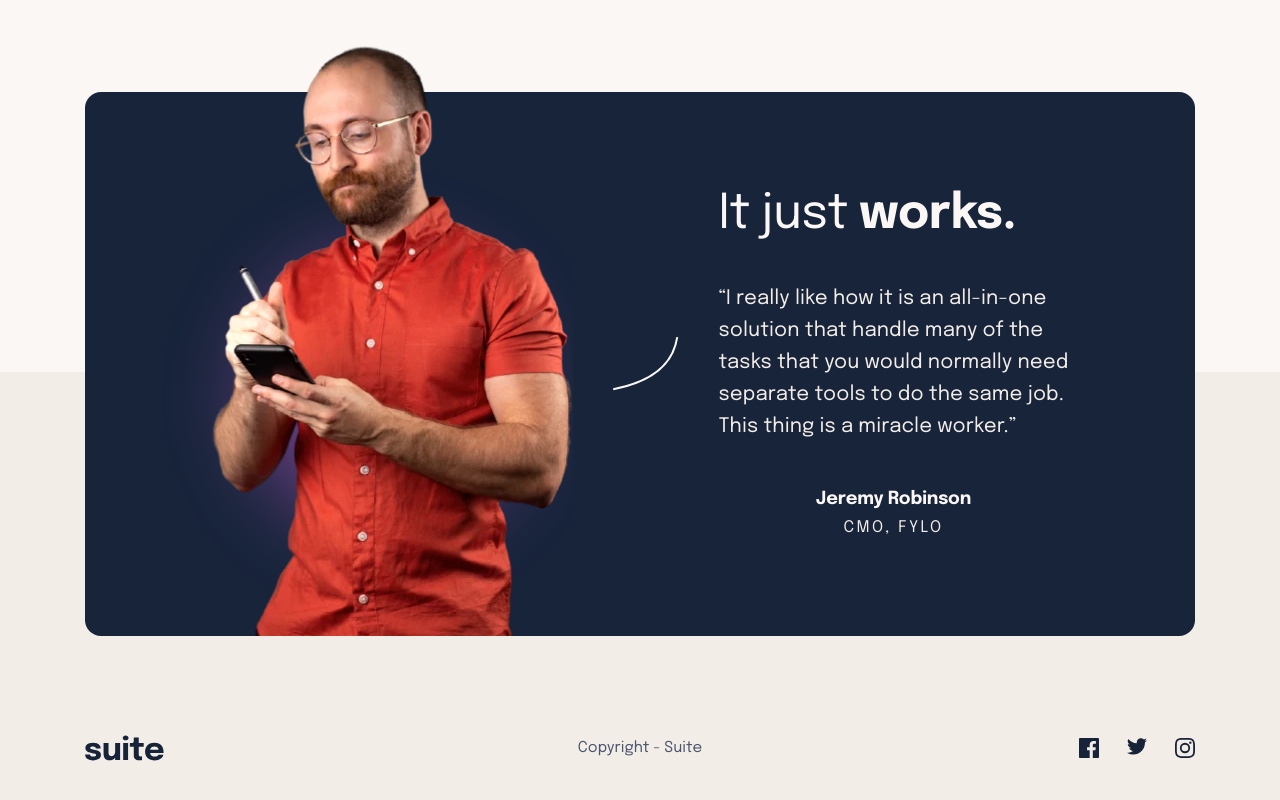
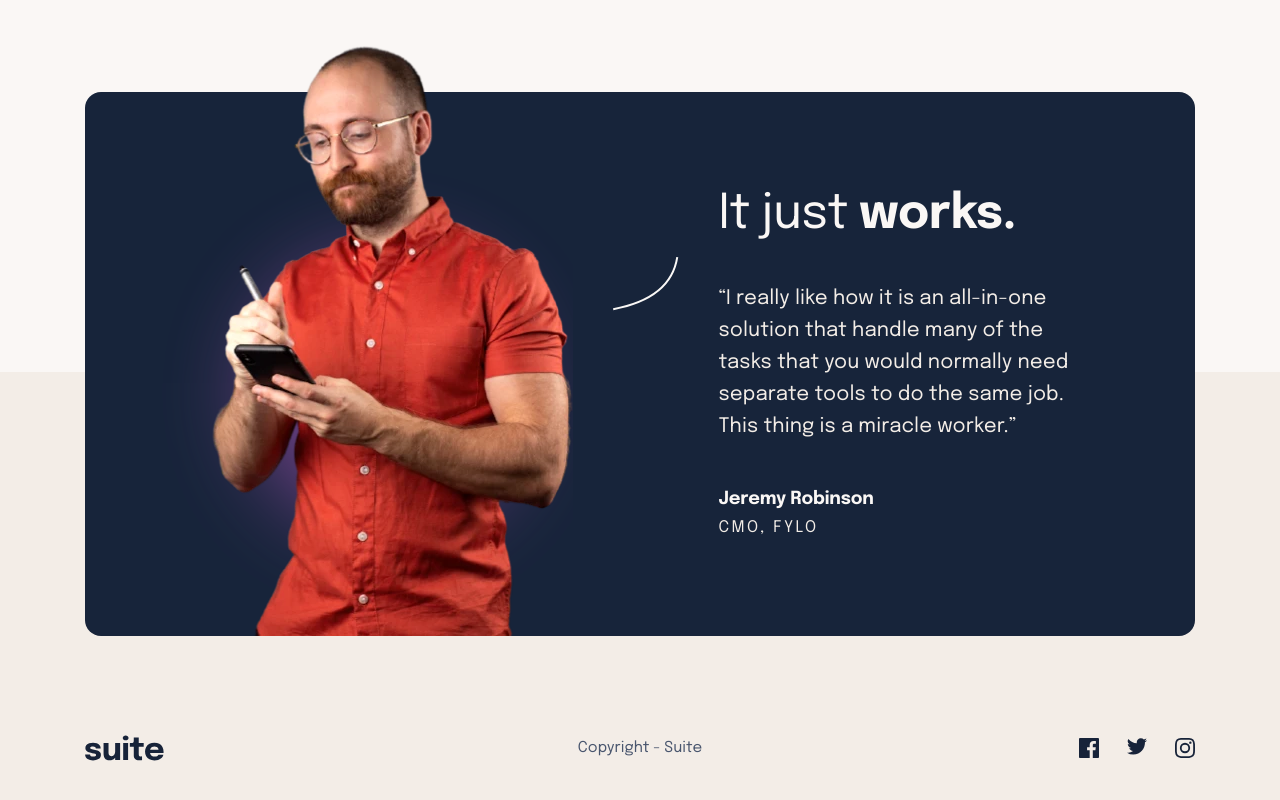
Before and after one commit to Marchino5791/Frontend-Mentor-Suite-landing-page, a React (Vite) app: page / in a window 1280 px wide. Shown: the part 888-1688 px from the top of the page. Built offline with nearby package versions, Linux system fonts and the light colour scheme.

Commit message:
correct text-align and decorations' position

```diff
--- a/src/style/_quote.scss
+++ b/src/style/_quote.scss
@@ -44,11 +44,20 @@
         }
     }
 
+    &__decoration {
+        @include breakpoint("desktop") {
+            position: relative;
+            bottom: 5rem
+        }
+    }
+
     &__text {
         color: var(--contrast-secondary-text);
+        text-align: center;
 
         @include breakpoint("desktop") {
             width: 21.875rem;
+            text-align: left;
         }
 
         &__title {
@@ -56,7 +65,6 @@
             font-size: 2.5rem;
             line-height: 48px;
             /* identical to box height, or 120% */
-            text-align: center;
             letter-spacing: -0.416667px;
             color: var(--contrast-primary-text);
 
@@ -65,7 +73,7 @@
                 line-height: 3.5rem;
                 /* identical to box height, or 117% */
                 letter-spacing: -0.5px;
-                text-align: left;
+
             }
         }
 
@@ -73,7 +81,6 @@
             margin: 2.5rem 1rem;
             font-size: 1.125rem;
             line-height: 2rem;
-            text-align: center;
             letter-spacing: 0.09px;
 
             @include breakpoint ("tablet") {
@@ -84,7 +91,7 @@
                 font-size: 1.25rem;
                 letter-spacing: 0.1px;
                 margin-inline: 0;
-                text-align: left;
+
             }
         }
 
@@ -92,14 +99,12 @@
             font-size: 1.125rem;
             font-weight: 700;
             line-height: 2rem;
-            text-align: center;
             letter-spacing: -0.18px;
             color: var(--contrast-primary-text);
         }
 
         &__job {
             line-height: 1.625rem;
-            text-align: center;
             letter-spacing: 2.5px;
             text-transform: uppercase;
         }
```
